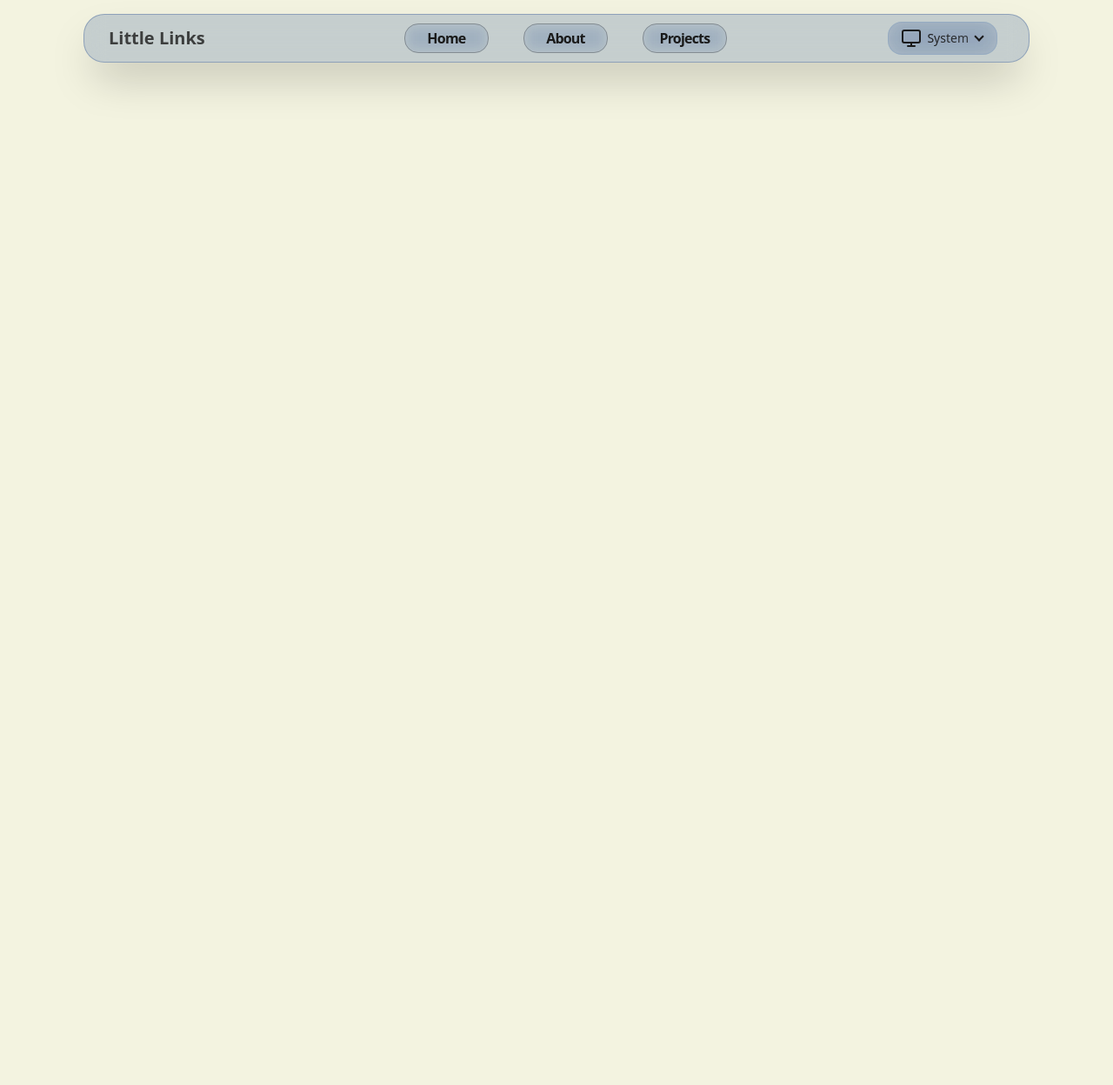
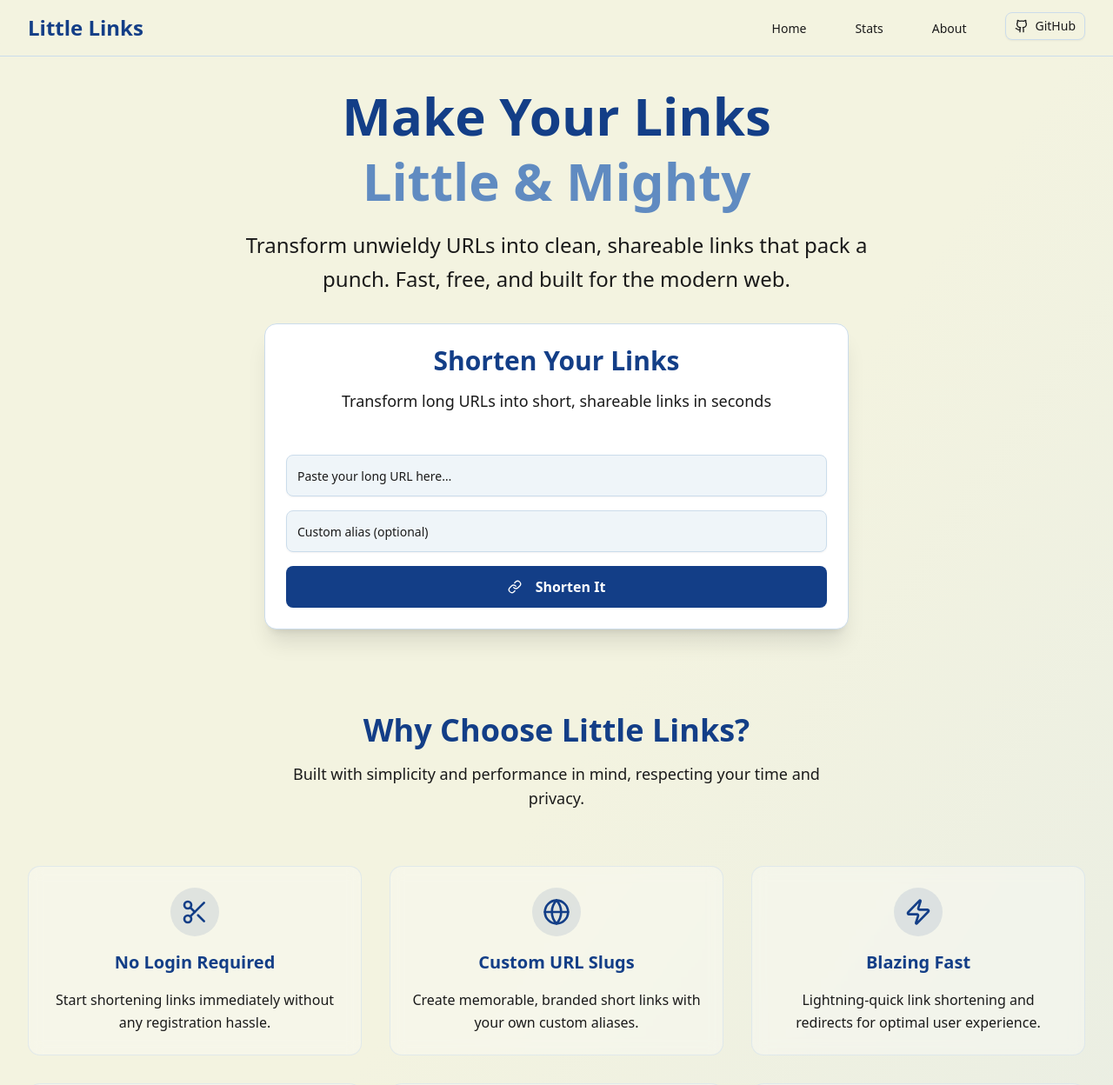
Before and after one commit to Dru-429/little-links, a Next.js app: page / in a window 1280 px wide. Shown: the top 1248 px of the page at 87% size. Before the commit the page ends 800 px from the top, so only its background shows below. Built offline with nearby package versions, Linux system fonts and the light colour scheme.

Commit message:
add/homepage

```diff
--- a/src/app/page.tsx
+++ b/src/app/page.tsx
@@ -1,9 +1,110 @@
-import Navbar from "@/components/Navbar";
+import Navbar from "@/components/Navbar"
+import Form from "@/components/Form"
+import { Zap, Shield, BarChart3, Scissors, Globe, Clock } from "lucide-react"
 
-export default function Home() {
+export default function HomePage() {
+  const features = [
+    {
+      icon: <Scissors className="w-8 h-8 text-primary" />,
+      title: "No Login Required",
+      description: "Start shortening links immediately without any registration hassle.",
+    },
+    {
+      icon: <Globe className="w-8 h-8 text-primary" />,
+      title: "Custom URL Slugs",
+      description: "Create memorable, branded short links with your own custom aliases.",
+    },
+    {
+      icon: <Zap className="w-8 h-8 text-primary" />,
+      title: "Blazing Fast",
+      description: "Lightning-quick link shortening and redirects for optimal user experience.",
+    },
+    {
+      icon: <Shield className="w-8 h-8 text-primary" />,
+      title: "No Chaos, No Ads",
+      description: "Clean, distraction-free experience without annoying advertisements.",
+    },
+    {
+      icon: <BarChart3 className="w-8 h-8 text-primary" />,
+      title: "Free Click Tracking",
+      description: "Monitor your link performance with detailed analytics and insights.",
+    },
+    {
+      icon: <Clock className="w-8 h-8 text-primary" />,
+      title: "Unlimited Usage",
+      description: "Shorten as many links as you need without any restrictions or limits.",
+    },
+  ]
+
   return (
-    <main className="flex min-h-screen flex-col items-center justify-cneter">
+    <div className="min-h-screen bg-gradient-to-br from-background via-background to-muted/30">
       <Navbar />
-    </main>
-  );
+
+      {/* Hero Section */}
+      <main className="pt-24 pb-16">
+        <div className="max-w-7xl mx-auto px-4 sm:px-6 lg:px-8">
+          {/* Hero Content */}
+          <div className="flex flex-col items-center justify-center min-h-[60vh] text-center space-y-8">
+            <div className="space-y-4">
+              <h1 className="text-4xl md:text-6xl font-bold text-primary leading-tight">
+                Make Your Links
+                <span className="block text-secondary">Little & Mighty</span>
+              </h1>
+              <p className="text-xl md:text-2xl text-muted-foreground max-w-3xl mx-auto leading-relaxed">
+                Transform unwieldy URLs into clean, shareable links that pack a punch. Fast, free, and built for the
+                modern web.
+              </p>
+            </div>
+
+            {/* Form Component */}
+            <div className="w-full max-w-4xl">
+              <Form />
+            </div>
+          </div>
+
+          {/* Features Section */}
+          <div className="mt-24">
+            <div className="text-center mb-16">
+              <h2 className="text-3xl md:text-4xl font-bold text-primary mb-4">Why Choose Little Links?</h2>
+              <p className="text-lg text-muted-foreground max-w-2xl mx-auto">
+                Built with simplicity and performance in mind, respecting your time and privacy.
+              </p>
+            </div>
+
+            <div className="grid grid-cols-1 md:grid-cols-2 lg:grid-cols-3 gap-8">
+              {features.map((feature, index) => (
+                <div
+                  key={index}
+                  className="group p-6 rounded-xl bg-card/30 backdrop-blur-sm border border-border/50 hover:bg-card/50 hover:shadow-lg transition-all duration-300 hover:-translate-y-1"
+                >
+                  <div className="flex flex-col items-center text-center space-y-4">
+                    <div className="p-3 rounded-full bg-primary/10 group-hover:bg-primary/20 transition-colors">
+                      {feature.icon}
+                    </div>
+                    <h3 className="text-xl font-semibold text-primary">{feature.title}</h3>
+                    <p className="text-muted-foreground leading-relaxed">{feature.description}</p>
+                  </div>
+                </div>
+              ))}
+            </div>
+          </div>
+
+          {/* CTA Section */}
+          <div className="mt-24 text-center">
+            <div className="max-w-3xl mx-auto p-8 rounded-2xl bg-gradient-to-r from-primary/5 via-secondary/5 to-muted/20 border border-border">
+              <h3 className="text-2xl md:text-3xl font-bold text-primary mb-4">Ready to Get Started?</h3>
+              <p className="text-lg text-muted-foreground mb-6">
+                Join thousands of users who trust Little Links for their URL shortening needs.
+              </p>
+              <div className="flex flex-col sm:flex-row gap-4 justify-center items-center">
+                <div className="text-sm text-muted-foreground">
+                  ✨ No signup required • 🚀 Instant results • 🔒 Privacy focused
+                </div>
+              </div>
+            </div>
+          </div>
+        </div>
+      </main>
+    </div>
+  )
 }
--- a/src/components/Navbar.tsx
+++ b/src/components/Navbar.tsx
@@ -1,51 +1,66 @@
-"use client";
+"use client"
 
-import { easeIn, motion } from "framer-motion";
-import Link from "next/link";
-import React from "react";
-import { ModeToggle } from "./ModeToggle";
+import Link from "next/link"
+import { Github } from "lucide-react"
+import { Button } from "@/components/ui/button"
 
-const Navbar = () => {
+export default function Navbar() {
   return (
-    <div className="md:w-[85%] w-[95%] flex items-center justify-between py-2 px-1 md:px-7 py-1md:py-2 box-border backdrop-blur-md bg-primary/20 rounded-3xl p-8 border border-primary/30 shadow-2xl md:mt-4 mt-2">
-      {/*Left Logo and Name Section */}
-      <div className="flex items-center justify-between md:w-[60%] w-1/2">
-        <div className="flex items-center gap-2">
-          <span className="text-xl text-foreground/80 font-bold">
-            Little Links
-          </span>
-        </div>
-        <div className="hidden md:flex md:w-[45%] w-[25%] items-center justify-between tracking-tighter leading-none pr-2 relative">
-          <div className="flex gap-10 text-foreground ">
-            {[
-              ["Home", "#home"],
-              ["About", "#about"],
-              ["Projects", "#projects"],
-            ].map((item, index) => (
-              <Link href={item[1]} key={index}>
-                <motion.a
-                  className="border-[1px] min-w-[97px] rounded-2xl box-border px-3 py-2 border-box text-foreground flex items-center justify-center bg-transparent hover:bg-primary hover:text-primary-foreground/ border-foreground/30 backdrop-blur-sm transition-all duration-200 font-semibold" //
-                  whileTap={{ scale: 0.9 }}
-                  whileHover={{
-                    scale: 1.01,
-                  }}
-                  transition={{ ease: easeIn, duration: 0.1 }}
+    <nav className="fixed top-0 left-0 right-0 z-50 bg-background/80 backdrop-blur-md border-b border-border">
+      <div className="max-w-7xl mx-auto px-4 sm:px-6 lg:px-8">
+        <div className="flex justify-between items-center h-16">
+          {/* Logo/Brand */}
+          <div className="flex-shrink-0">
+            <Link href="/" className="text-2xl font-bold text-primary hover:text-primary/80 transition-colors">
+              Little Links
+            </Link>
+          </div>
+
+          {/* Navigation Links */}
+          <div className="hidden md:block">
+            <div className="ml-10 flex items-baseline space-x-8">
+              <Link
+                href="/"
+                className="text-foreground hover:text-primary px-3 py-2 rounded-md text-sm font-medium transition-colors"
+              >
+                Home
+              </Link>
+              <Link
+                href="/stats"
+                className="text-muted-foreground hover:text-primary px-3 py-2 rounded-md text-sm font-medium transition-colors"
+              >
+                Stats
+              </Link>
+              <Link
+                href="#about"
+                className="text-muted-foreground hover:text-primary px-3 py-2 rounded-md text-sm font-medium transition-colors"
+              >
+                About
+              </Link>
+              <Button variant="outline" size="sm" asChild>
+                <Link
+                  href="https://github.com"
+                  target="_blank"
+                  rel="noopener noreferrer"
+                  className="flex items-center gap-2"
                 >
-                  {" "}
-                  {item[0]}{" "}
-                </motion.a>
+                  <Github className="h-4 w-4" />
+                  <span className="hidden lg:inline">GitHub</span>
+                </Link>
+              </Button>
+            </div>
+          </div>
+
+          {/* Mobile menu button */}
+          <div className="md:hidden">
+            <Button variant="outline" size="sm" asChild>
+              <Link href="https://github.com" target="_blank" rel="noopener noreferrer">
+                <Github className="h-4 w-4" />
               </Link>
-            ))}
+            </Button>
           </div>
         </div>
       </div>
-
-      {/*Right-Mode Toggle and Contact Section */}
-      <div className=" flex items-center gap-2 pr-2 ">
-        <ModeToggle />
-      </div>
-    </div>
-  );
-};
-
-export default Navbar;
+    </nav>
+  )
+}
```
